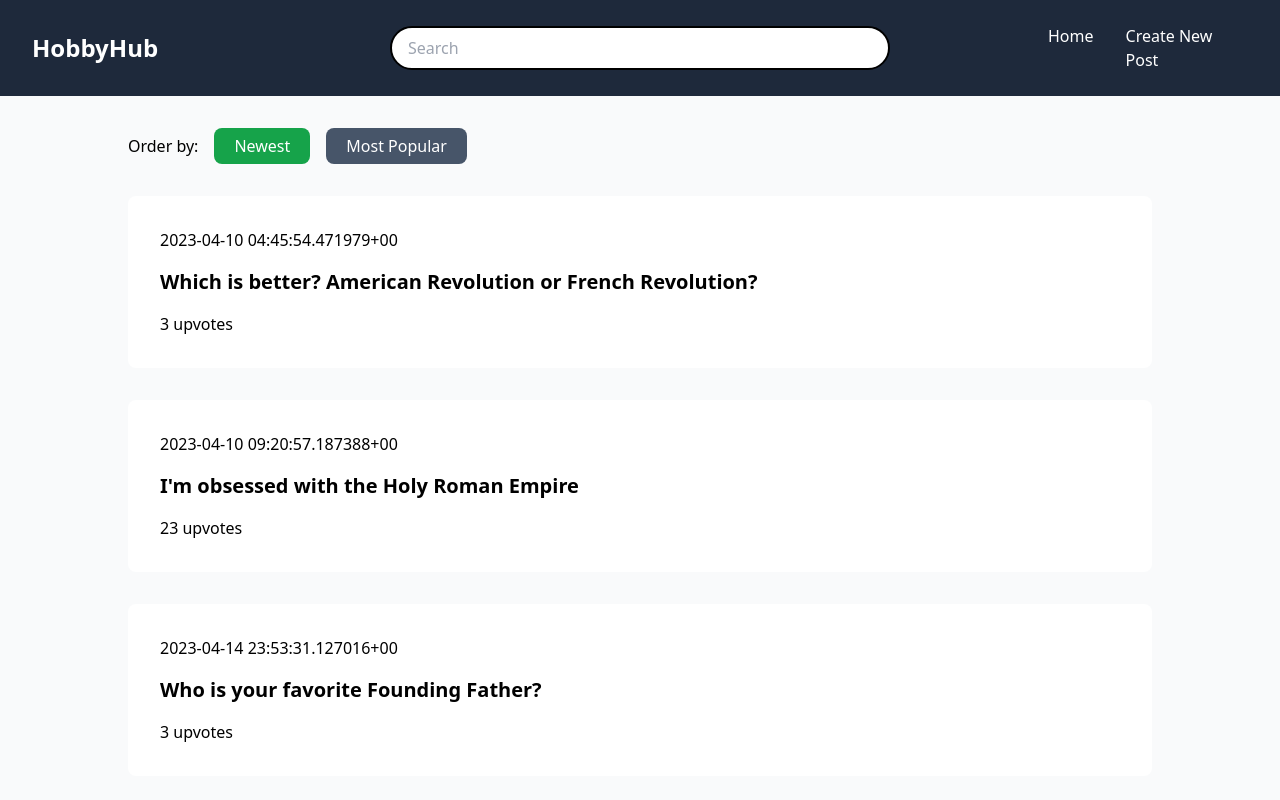
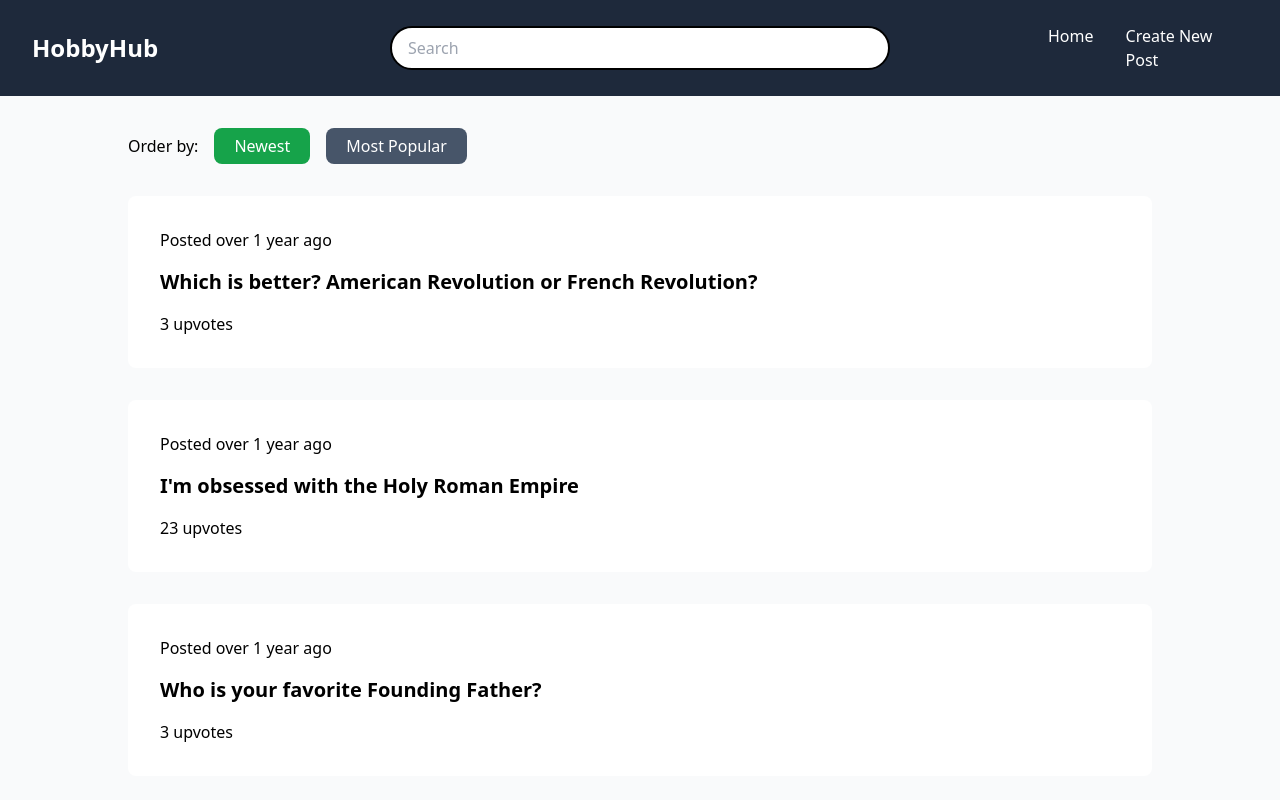
Before and after one commit to cmendez20/HobbyHub, a React (Vite) app: page / in a window 1280 px wide. Shown: the top 800 px of the page. Built offline with nearby package versions, Linux system fonts and the light colour scheme.

Commit message:
feat: implement "time ago" format for post dates
Installed date-fns node package to help format the string timestamps
from the database to show as "3 days ago" for posts.

```diff
--- a/package.json
+++ b/package.json
@@ -10,6 +10,7 @@
     "preview": "vite preview"
   },
   "dependencies": {
+    "date-fns": "^4.1.0",
     "react": "^18.3.1",
     "react-dom": "^18.3.1",
     "react-hook-form": "^7.53.1",
--- a/src/app/pages/PostDetails.jsx
+++ b/src/app/pages/PostDetails.jsx
@@ -1,8 +1,13 @@
 import { useParams } from 'react-router-dom';
 import { Link } from 'react-router-dom';
+import { formatDistanceToNow, parseISO } from 'date-fns';
 
 const PostDetails = () => {
   const { id } = useParams();
+
+  // const postedDate = formatDistanceToNow(parseISO(created_at), {
+  //   addSuffix: true,
+  // });
   // console.log(id);
 
   // get post
--- a/src/components/PostCard.jsx
+++ b/src/components/PostCard.jsx
@@ -1,10 +1,15 @@
 import { Link } from 'react-router-dom';
+import { formatDistanceToNow, parseISO } from 'date-fns';
 
 const PostCard = ({ id, created_at, title, upvotes }) => {
+  const postedDate = formatDistanceToNow(parseISO(created_at), {
+    addSuffix: true,
+  });
+
   return (
     <Link to={`posts/${id}`}>
       <div className="bg-white p-8 rounded-lg flex flex-col gap-4 mb-8">
-        <p className="font-extralight">{created_at}</p>
+        <p className="font-extralight">Posted {postedDate}</p>
         <p className="font-bold text-xl">{title}</p>
         <p className="font-extralight">{upvotes} upvotes</p>
       </div>
```
Also changed, not shown: 1 other file (tests, documents, lock files or other folders).
